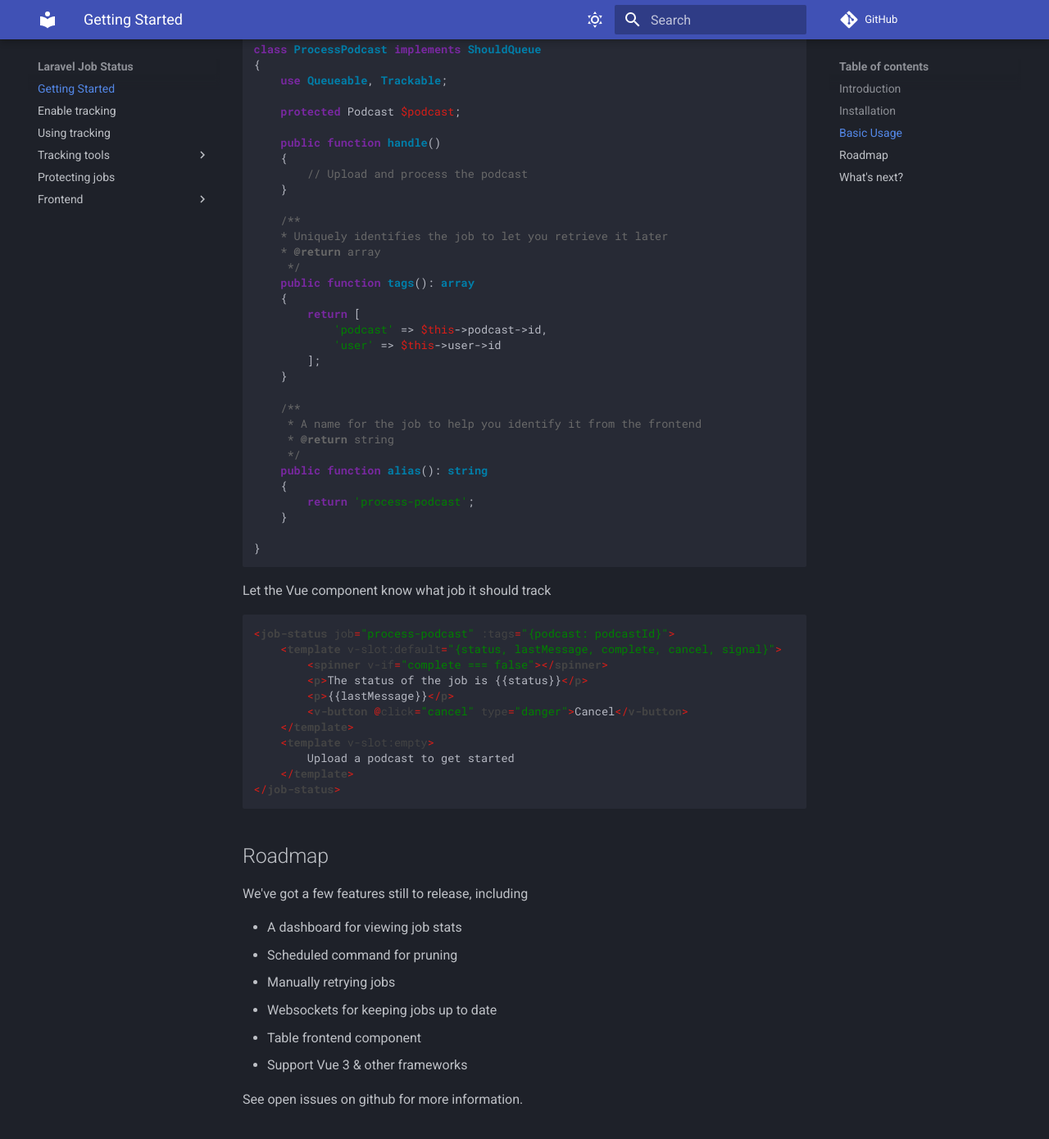
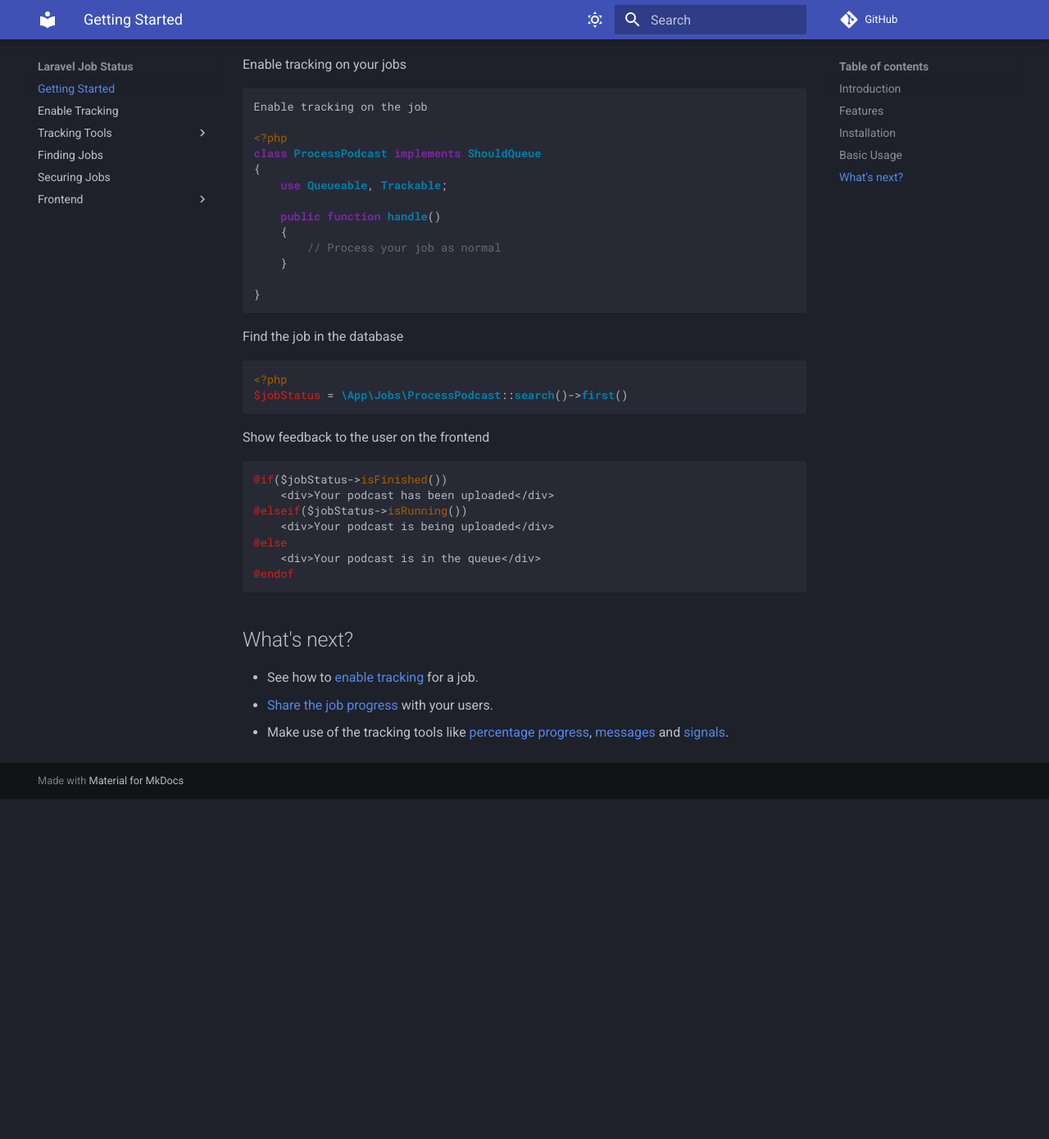
Before and after one commit to tobytwigger/laravel-job-status, an MkDocs documentation site: the page built from docs/docs/index.md, in a window 1280 px wide and 1400 px high, scrolled down 957 px. Shown: the top 1390 px of the window at 82% size. Built offline with MkDocs 1.6.1 and Material for MkDocs 9.7.7, drawn with Linux system fonts in a browser that asks for light colours; comment, search, counter and statistics services are not loaded; after the commit the page ends 1932 px from its top, so only the background shows below that; some of the changed text lies outside the part shown.

Commit message:
Add docs

````diff
--- a/docs/docs/index.md
+++ b/docs/docs/index.md
@@ -10,7 +10,12 @@
 The aim of this package is to give you a way to be able to **track jobs** and show your users **instant feedback** during and
 after the queue execution.
 
-It also extends jobs to let you pass **messages** between your job and your app and **cancel** running jobs.
+## Features
+
+- Track and retrieve information about your jobs.
+- Pass messages between a job and your app/users.
+- Cancel running jobs.
+- Integrate with your frontend for seamless feedback from jobs.
 
 ## Installation
 
@@ -28,82 +33,46 @@
 
 This will publish the configuration file and migrations.
 
-See the [Vue Integration](./vue.md) documentation for information on installing our frontend component.
-
 ## Basic Usage
 
 Enable tracking on your jobs
 
 ```php
+Enable tracking on the job
+
 <?php
-
 class ProcessPodcast implements ShouldQueue
 {
     use Queueable, Trackable;
 
-    protected Podcast $podcast;
-
     public function handle()
     {
-        // Upload and process the podcast
-    }
-
-    /**
-    * Uniquely identifies the job to let you retrieve it later
-    * @return array
-     */
-    public function tags(): array
-    {
-        return [
-            'podcast' => $this->podcast->id,
-            'user' => $this->user->id
-        ];
-    }
-
-    /**
-     * A name for the job to help you identify it from the frontend
-     * @return string
-     */
-    public function alias(): string
-    {
-        return 'process-podcast';
+        // Process your job as normal
     }
 
 }
 ```
 
-Let the Vue component know what job it should track
-
-```vue
-
-<job-status job="process-podcast" :tags="{podcast: podcastId}">
-    <template v-slot:default="{status, lastMessage, complete, cancel, signal}">
-        <spinner v-if="complete === false"></spinner>
-        <p>The status of the job is {{status}}</p>
-        <p>{{lastMessage}}</p>
-        <v-button @click="cancel" type="danger">Cancel</v-button>
-    </template>
-    <template v-slot:empty>
-        Upload a podcast to get started
-    </template>
-</job-status>
+Find the job in the database
+```
+<?php
+$jobStatus = \App\Jobs\ProcessPodcast::search()->first()
 ```
 
-## Roadmap
+Show feedback to the user on the frontend
 
-We've got a few features still to release, including
-
-- A dashboard for viewing job stats
-- Scheduled command for pruning
-- Manually retrying jobs
-- Websockets for keeping jobs up to date
-- Table frontend component
-- Support Vue 3 & other frameworks
-
-See open issues on github for more information.
+```
+@if($jobStatus->isFinished())
+    <div>Your podcast has been uploaded</div>
+@elseif($jobStatus->isRunning())
+    <div>Your podcast is being uploaded</div>
+@else
+    <div>Your podcast is in the queue</div>
+@endof
+```
 
 ## What's next?
 
 - See how to [enable tracking](./tracking-jobs.md) for a job.
-- [Share the job progress](./vue.md) with your users.
+- [Share the job progress](./custom-frontend.md) with your users.
 - Make use of the tracking tools like [percentage progress](./progress.md), [messages](./messages.md) and [signals](./signals.md).
--- a/docs/mkdocs.yml
+++ b/docs/mkdocs.yml
@@ -4,16 +4,16 @@
 
 nav:
     -   Getting Started: 'index.md'
-    -   Enable tracking: 'tracking-jobs.md'
-    -   Using tracking: 'retrieve-status.md'
-    -   Tracking tools:
+    -   Enable Tracking: 'tracking-jobs.md'
+    -   Tracking Tools:
             -   Progress: 'progress.md'
             -   Sending messages: 'messages.md'
             -   Signals: 'signals.md'
-    -   Protecting jobs: 'auth.md'
+    -   Finding Jobs: 'retrieve-status.md'
+    -   Securing Jobs: 'auth.md'
     - Frontend:
+          - Javascript Integration: 'custom-frontend.md'
           - Vue Integration: 'vue.md'
-          - Custom Frontend: 'custom-frontend.md'
 theme:
     name: material
     custom_dir: overrides
````
Also changed, not shown: docs/docs/retrieve-status.md (+54 -20 lines), docs/docs/tracking-jobs.md (+9 -4 lines), 13 other files.
